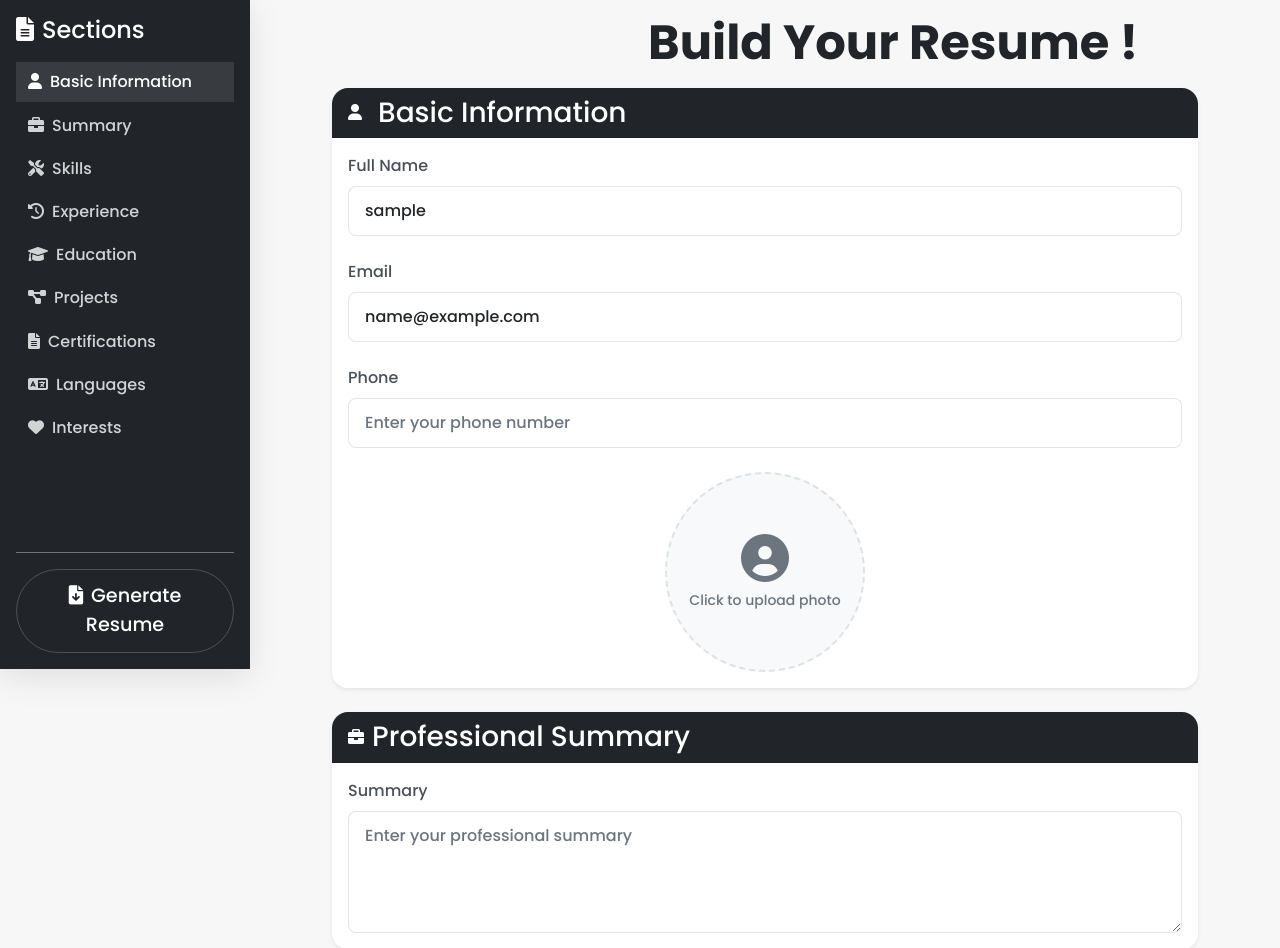
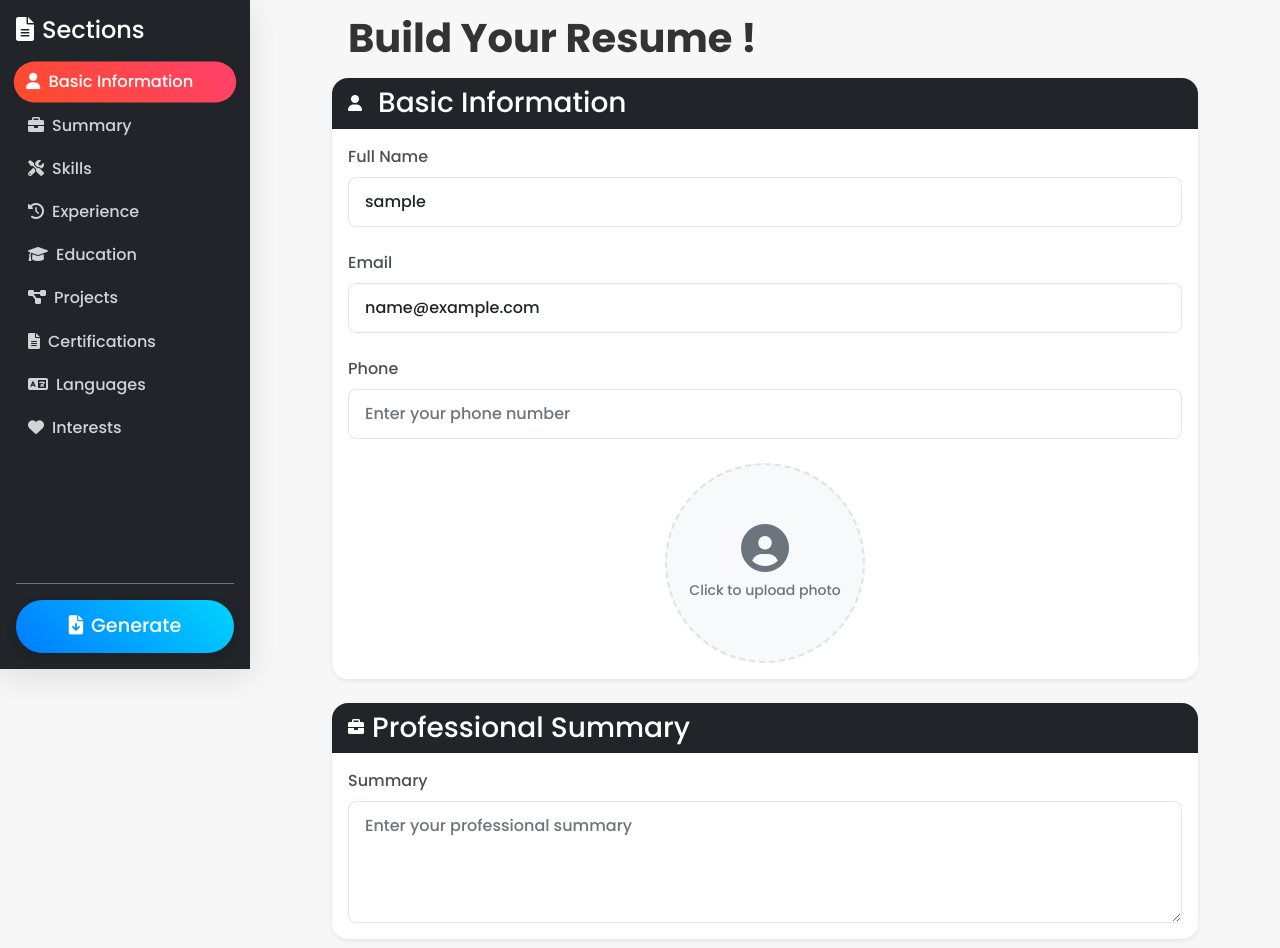
Before and after one commit to PhuyalGaurav/kaloforge, a Django app: page /form in a window 1280 px wide. Shown: the part 131-1079 px from the top of the page. Run offline with Django 5.2, Linux system fonts and the light colour scheme; the visitor is signed in with stand-in values (Sample User, id 1); some libraries are stand-ins or nearby versions.

Commit message:
Enhance resume styling and functionality, improve mobile layout, and removed edit buttons

```diff
--- a/resume/static/resume/resumebuilder.css
+++ b/resume/static/resume/resumebuilder.css
@@ -35,11 +35,15 @@
 .nav-link {
     color: rgba(255, 255, 255, 0.8);
     transition: all 0.3s;
+    border-radius: 50px;
+    padding: 5px 10px;
 }
 
 .nav-link:hover, .nav-link.active {
     color: white;
-    background: rgba(255, 255, 255, 0.1);
+    background: linear-gradient(45deg, #ff4b2b, #ff416c);
+    transform: scale(1.02);
+    border-radius: 50px;
 }
 
 .form-section {
@@ -222,13 +226,14 @@
 }
 
 .btn-dark {
-    background: rgba(33, 37, 41, 0.95);
+    background: linear-gradient(45deg, #007bff, #00d4ff);
     border: none;
     box-shadow: 0 4px 12px rgba(0, 0, 0, 0.15);
 }
 
 .btn-dark:hover {
-    background: rgba(33, 37, 41, 1);
+    background: linear-gradient(45deg, #0056b3, #008cff)!important;
+
     transform: translateY(-1px);
     box-shadow: 0 6px 16px rgba(0, 0, 0, 0.2);
 }
--- a/resume/static/resume/style.css
+++ b/resume/static/resume/style.css
@@ -942,18 +973,16 @@ color: white;
     }
 }
 
-.display-6 {
-    font-size: 3rem;
-    color: var(--bs-gray-900);
+/* Make the action buttons for mobile larger */
+.resume-btn-group a {
+    font-size: 1rem;
+    padding: 12px 15px;
+    width: 100%;
+    text-align: center;
+    border-radius: 0.5rem;
 }
 
-@media (min-width: 992px) {
-    .display-6 {
-        padding-left: 300px;
-    }
-}
-
-/* Dropdown Menu */
+/* Adjust Mobile Drop-down Menu */
 .resume-dropdown-menu {
     min-width: 100%;
     border: 0;
--- a/resume/templates/generator/template1.html
+++ b/resume/templates/generator/template1.html
@@ -182,7 +182,7 @@
     <div class="container">
       <div class="leftPanel">
         {% if item.image %}
-        <img src="avatar.png" alt="Profile Picture">
+        <img src="{{ item.image }}" alt="Profile Picture">
         {% endif %}
         {% if item.contact %}
         <div class="details">
@@ -191,6 +191,7 @@
             <div class="smallText">
               <p><i class="fa fa-envelope contactIcon"></i>
                 <a href="mailto:{{ item.contact.email|default('') }}">{{ item.contact.email|default('') }}</a>
+                <a href="tel:{{ item.contact.phone|default('') }}">{{ item.contact.phone|default('') }}</a>
               </p>
               {% endif %}
             </div>
--- a/resume/templates/resume/form.html
+++ b/resume/templates/resume/form.html
@@ -45,8 +45,8 @@
                 </a>
             </nav>
             <div class="mt-auto pt-3 border-top border-secondary">
-                <button type="submit" form="resumeForm" class="btn btn-outline-light w-100">
-                    <i class="fas fa-file-download me-2"></i>Generate Resume
+                <button type="submit" form="resumeForm" class="btn btn-dark w-100">
+                    <i class="fas fa-file-download me-2"></i>Generate
                 </button>
             </div>
         </div>
@@ -208,7 +208,7 @@
             </div>
         </form>
         <div class="text-center mt-4 mb-5">
-            <button type="submit" form="resumeForm" class="btn btn-dark btn-lg px-4">
+            <button type="submit" form="resumeForm" class="btn btn-dark  px-4">
                 <i class="fas fa-file-download me-2"></i>Generate Resume
             </button>
         </div>
--- a/resume/templates/resume/generated.html
+++ b/resume/templates/resume/generated.html
@@ -51,10 +51,10 @@
                         <i class="bi bi-eye me-2"></i>View in Browser
                     </a>
 
-                    <!-- Edit Resume -->
+                    <!-- Edit Resume
                     <a href="{% url 'form' %}?resume_id={{ resume.id }}" class="btn btn-primary w-100 mb-3">
                         <i class="bi bi-pencil me-2"></i>Edit Resume
-                    </a>
+                    </a>-->
 
                     <!-- Back to Resumes -->
                     <a href="{% url 'resume' %}" class="btn btn-link text-muted w-100">
--- a/resume/templates/resume/resume.html
+++ b/resume/templates/resume/resume.html
@@ -91,10 +91,10 @@
                        target="_blank">
                         <i class="bi bi-eye me-2"></i>View in Browser
                     </a>
-                    <a href="{% url 'form' %}?resume_id={{ active_resume.id }}"
+                    <!--<a href="{% url 'form' %}?resume_id={{ active_resume.id }}"
                        class="btn btn-primary bg-light">
                         <i class="bi bi-pencil me-2"></i>Edit
-                    </a>
+                    </a> -->
                 </div>
                 {% endif %}
             </div>
--- a/resume/views.py
+++ b/resume/views.py
@@ -193,7 +193,8 @@ def form(request):
                 interests=request.POST.get("interests", ""),
             )
             if "image" in request.FILES:
-                resume_data.image = request.FILES["image"]
+                resume_data.image=request.FILES["image"]
+
             resume_data.save()
 
             data = generate_data(
@@ -207,7 +208,8 @@ def form(request):
                    Projects: {resume_data.projects},
                    Certifications: {resume_data.certifications},
                    Languages: {resume_data.languages},
-                   Interests: {resume_data.interests}"""
+                   Interests: {resume_data.interests},
+                """
             )
 
             html = generate_html_template_1(data)
```
Also changed, not shown: other parts of resume/static/resume/style.css (+43 -31 lines).
